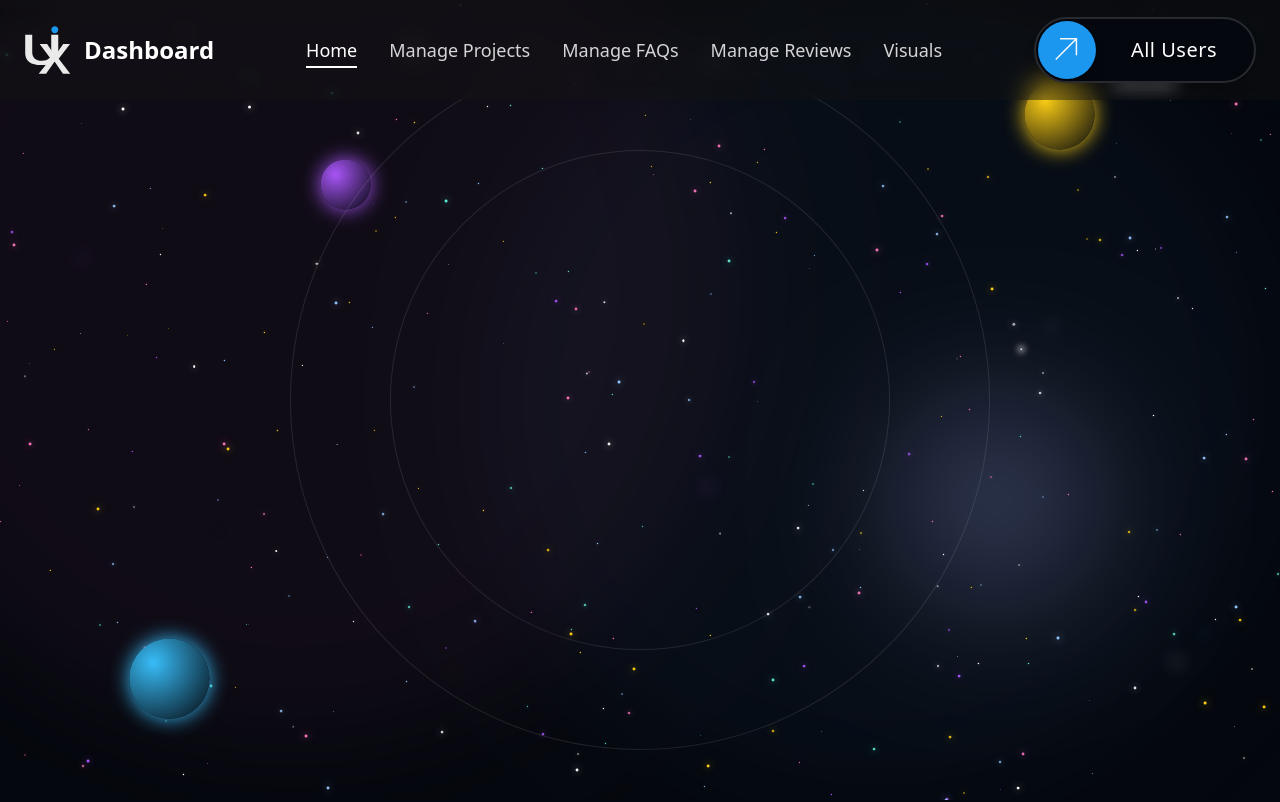
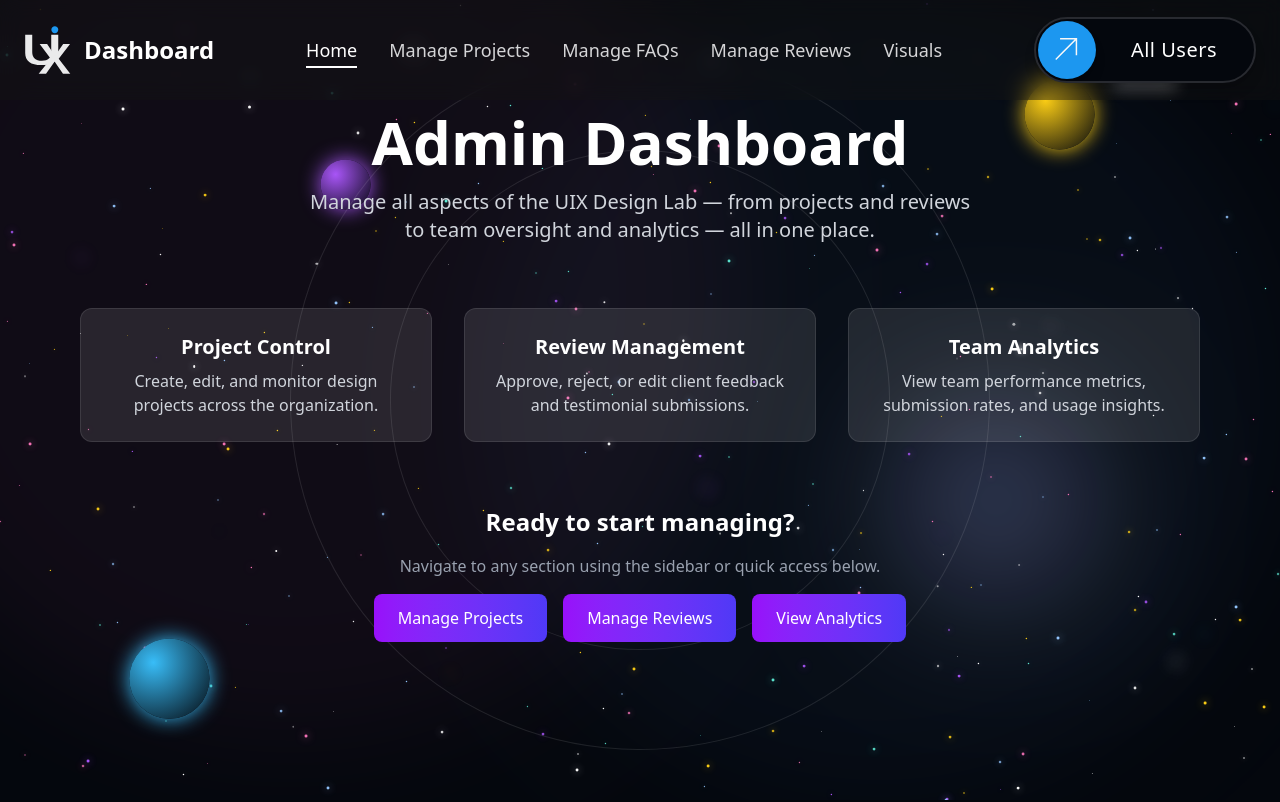
Before and after one commit to Levi9111/dashboard-uix-design-lab, a React (Vite) app: page / in a window 1280 px wide. Shown: the top 802 px of the page. Built offline with nearby package versions, Linux system fonts and the light colour scheme.

Commit message:
Home page ui and error page updated

```diff
--- a/src/Components/Routes/index.tsx
+++ b/src/Components/Routes/index.tsx
@@ -11,12 +11,13 @@ import CreateProject from '../CreateProject';
 import ProjectsList from '../ProjectsList';
 import CreateReview from '../CreateReview';
 import ReviewsList from '../ReviewsList';
+import ErrorPage from '../ui/ErrorPage';
 
 export const router = createBrowserRouter([
   {
     path: '/',
     element: <App />,
-    errorElement: <div>Error Page</div>,
+    errorElement: <ErrorPage />,
     children: [
       {
         path: '/',
--- /dev/null
+++ b/src/Components/ui/ErrorPage.tsx
@@ -0,0 +1,43 @@
+import { motion } from 'framer-motion';
+
+export default function ErrorPage() {
+  return (
+    <div className='relative flex items-center justify-center min-h-screen  text-white overflow-hidden'>
+      {/* Central Animated 404 Message */}
+      <motion.div
+        initial={{ opacity: 0, scale: 0.95 }}
+        animate={{ opacity: 1, scale: 1 }}
+        transition={{ duration: 1 }}
+        className='z-10 text-center px-6'
+      >
+        <motion.h1
+          className='text-7xl md:text-9xl font-extrabold text-transparent bg-clip-text bg-gradient-to-br from-purple-400 via-pink-500 to-blue-400 drop-shadow-xl'
+          initial={{ y: -40, opacity: 0 }}
+          animate={{ y: 0, opacity: 1 }}
+          transition={{ duration: 1 }}
+        >
+          404
+        </motion.h1>
+
+        <motion.p
+          className='text-xl md:text-2xl mt-4 text-slate-300'
+          initial={{ opacity: 0, y: 20 }}
+          animate={{ opacity: 1, y: 0 }}
+          transition={{ delay: 0.8, duration: 0.8 }}
+        >
+          Lost in space. This galaxy doesn’t exist.
+        </motion.p>
+
+        <motion.a
+          href='/'
+          className='inline-block mt-8 px-6 py-3 border border-white text-white rounded-lg hover:bg-white hover:text-black transition'
+          initial={{ opacity: 0 }}
+          animate={{ opacity: 1 }}
+          transition={{ delay: 1.4, duration: 0.6 }}
+        >
+          Return to Earth
+        </motion.a>
+      </motion.div>
+    </div>
+  );
+}
--- a/src/Home.tsx
+++ b/src/Home.tsx
@@ -1,5 +1,66 @@
 const Home = () => {
-  return <div className=''>Home</div>;
+  return (
+    <main className='px-6 md:px-20 py-28 space-y-16'>
+      {/* Hero Section */}
+      <section className='text-center space-y-4'>
+        <h1 className='text-4xl md:text-6xl font-bold text-white'>
+          Admin Dashboard
+        </h1>
+        <p className='text-gray-300 text-lg md:text-xl max-w-2xl mx-auto'>
+          Manage all aspects of the UIX Design Lab — from projects and reviews
+          to team oversight and analytics — all in one place.
+        </p>
+      </section>
+
+      {/* Admin Features */}
+      <section className='grid md:grid-cols-3 gap-8 text-center'>
+        <div className='bg-white/10 p-6 rounded-xl border border-white/10 hover:border-purple-400 transition'>
+          <h2 className='text-xl font-semibold text-white'>Project Control</h2>
+          <p className='text-gray-300 mt-2'>
+            Create, edit, and monitor design projects across the organization.
+          </p>
+        </div>
+
+        <div className='bg-white/10 p-6 rounded-xl border border-white/10 hover:border-purple-400 transition'>
+          <h2 className='text-xl font-semibold text-white'>
+            Review Management
+          </h2>
+          <p className='text-gray-300 mt-2'>
+            Approve, reject, or edit client feedback and testimonial
+            submissions.
+          </p>
+        </div>
+
+        <div className='bg-white/10 p-6 rounded-xl border border-white/10 hover:border-purple-400 transition'>
+          <h2 className='text-xl font-semibold text-white'>Team Analytics</h2>
+          <p className='text-gray-300 mt-2'>
+            View team performance metrics, submission rates, and usage insights.
+          </p>
+        </div>
+      </section>
+
+      {/* Call to Action */}
+      <section className='text-center space-y-4'>
+        <h3 className='text-2xl text-white font-bold'>
+          Ready to start managing?
+        </h3>
+        <p className='text-gray-400'>
+          Navigate to any section using the sidebar or quick access below.
+        </p>
+        <div className='flex justify-center gap-4 flex-wrap'>
+          <button className='px-6 py-3 bg-gradient-to-r from-purple-600 to-indigo-600 text-white font-medium rounded-lg hover:scale-[1.03] transition'>
+            Manage Projects
+          </button>
+          <button className='px-6 py-3 bg-gradient-to-r from-purple-600 to-indigo-600 text-white font-medium rounded-lg hover:scale-[1.03] transition'>
+            Manage Reviews
+          </button>
+          <button className='px-6 py-3 bg-gradient-to-r from-purple-600 to-indigo-600 text-white font-medium rounded-lg hover:scale-[1.03] transition'>
+            View Analytics
+          </button>
+        </div>
+      </section>
+    </main>
+  );
 };
 
 export default Home;
```
